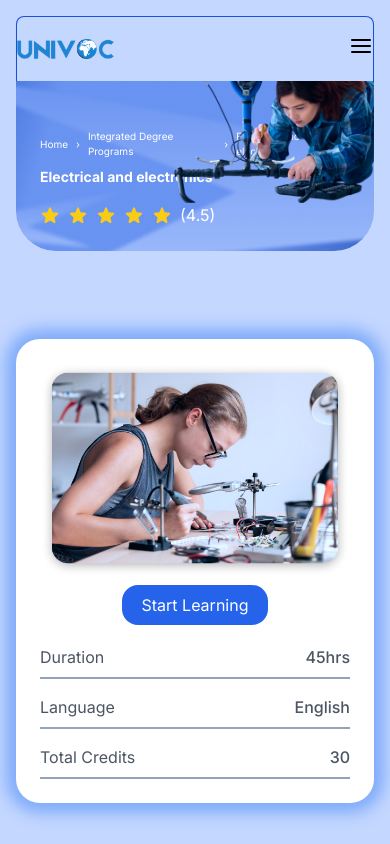
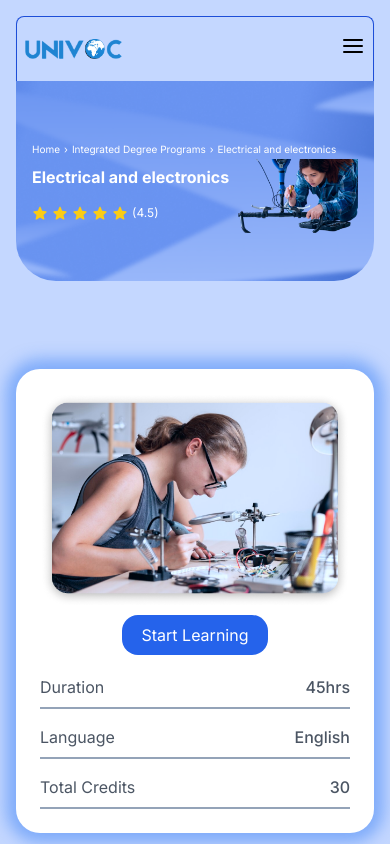
Before and after one commit to avigupta250/Univoc-Assignment, a React (Vite) app: page / in a window 390 px wide. Shown: the top 844 px of the page. Built offline with nearby package versions, Linux system fonts and the light colour scheme.

Commit message:
responsive 90% done

```diff
--- a/src/components/Courses.jsx
+++ b/src/components/Courses.jsx
@@ -27,6 +27,9 @@ const Dropdown = ({ title, items, isOpen, onToggle }) => {
   return (
     <div className="mb-3 ">
       <motion.button
+       initial={{ opacity: 0, y: 20 }}
+       whileInView={{ opacity: 1, y: 0 }}
+       transition={{ duration: 0.5, delay: 0.1 }}
         onClick={onToggle}
         className="w-full bg-white py-3  px-10 rounded-lg shadow-sm flex justify-between items-center"
         whileHover={{ backgroundColor: '#f8fafc' }}
@@ -81,8 +84,9 @@ const Courses = () => {
   return (
     <div className="border mt-10 border-slate-400 px-8 py-6  rounded-xl">
       <motion.h2
-        initial={{ opacity: 0, y: -20 }}
-        animate={{ opacity: 1, y: 0 }}
+         initial={{ opacity: 0, y: 20 }}
+         whileInView={{ opacity: 1, y: 0 }}
+         transition={{ duration: 0.5, delay: 0.1 }}
         className="text-[20px] md:text-[50px] mb-6"
       >
         Courses
--- a/src/components/Hero.jsx
+++ b/src/components/Hero.jsx
@@ -9,17 +9,19 @@ const Hero = () => {
   return (
     <motion.div
       {...fadeIn}
-      className="relative h-[170px] md:h-[450px]  rounded-b-[40px] overflow-hidden"
+      className="relative flex flex-col md:flex-row h-[200px] md:h-[450px] rounded-b-[40px] overflow-hidden"
       style={{
-        backgroundImage:`url(${frame})`,  backgroundSize: "cover",
+        backgroundImage: `url(${frame})`,
+        backgroundSize: "cover",
         backgroundPosition: "center",
         backgroundRepeat: "no-repeat",
       }}
     >
-      <div className="container  mx-auto z-10 px-6 py-12 text-white">
+      {/* First Part */}
+      <div className="container mx-auto z-10 px-4 py-6 md:px-6 md:py-12 text-white flex-1 flex flex-col justify-center">
         <motion.div
           {...slideIn}
-          className="flex items-center gap-2 justify-start text-[10px] md:text-sm mb-2"
+          className="flex items-center gap-1 md:gap-2 justify-start text-[10px] md:text-sm mb-2"
         >
           <span>Home</span>
           <span>{"›"}</span>
@@ -31,7 +33,7 @@ const Hero = () => {
           initial={{ x: -30, opacity: 0 }}
           animate={{ x: 0, opacity: 1 }}
           transition={{ delay: 0.2 }}
-          className="text-sm md:text-4xl font-bold mb-4"
+          className="text-base md:text-4xl font-bold mb-4"
         >
           Electrical and electronics
         </motion.h1>
@@ -39,23 +41,23 @@ const Hero = () => {
           initial={{ scale: 0.8, opacity: 0 }}
           animate={{ scale: 1, opacity: 1 }}
           transition={{ delay: 0.4 }}
-          className="flex items-center gap-2"
+          className="flex items-center gap-1 md:gap-2"
         >
           {[...Array(5)].map((_, i) => (
-            <StarIcon key={i} className="  h-5 w-5  text-yellow-400" />
+            <StarIcon key={i} className="h-4 w-4 md:h-5 md:w-5 text-yellow-400" />
           ))}
-          <span>(4.5)</span>
+          <span className="text-xs md:text-sm">(4.5)</span>
         </motion.div>
       </div>
 
-
+      {/* Second Part */}
       <motion.img
         initial={{ scale: 1.2, opacity: 0 }}
         animate={{ scale: 1, opacity: 1 }}
         transition={{ duration: 0.8 }}
         src={image}
         alt="Engineer working"
-        className="absolute z-20 w-[200px] h-[230x] top-0 right-0  md:right-0 md:bottom-0 md:w-1/2 md:h-full object-cover"
+        className="absolute z-20 w-[120px] h-[150px] top-10 right-4 md:static md:w-1/2 md:h-full object-contain"
       />
     </motion.div>
   );
--- a/src/components/Navbar.jsx
+++ b/src/components/Navbar.jsx
@@ -27,7 +27,7 @@ export const Navbar = () => {
       animate={{ opacity: 1, x: 0 }}
       transition={{ duration: 0.5 }}
     >
-      <img src={logo} alt="UNIVOC" className="h-5  md:h-12" />
+      <img src={logo} alt="UNIVOC" className="h-5 px-2  md:h-12" />
     </motion.div>
   );
 
@@ -67,7 +67,7 @@ export const Navbar = () => {
   );
 
   const MobileMenu = () => (
-    <div className="lg:hidden">
+    <div className="lg:hidden px-2">
       <button
         onClick={() => setIsMenuOpen(!isMenuOpen)}
         className=""
--- a/src/components/ProgramInfo.jsx
+++ b/src/components/ProgramInfo.jsx
@@ -11,7 +11,7 @@ const ProgramInfo = () => {
       variants={fadeIn}
       initial="initial"
       animate="animate"
-      className="container mx-auto md:px-10 py-12 grid sm:grid-cols-1  md:grid-cols-2 gap-20"
+      className="container mx-auto p md:px-10 py-12 grid sm:grid-cols-1  md:grid-cols-2 gap-20"
     >
 
 
@@ -19,7 +19,7 @@ const ProgramInfo = () => {
       {/* Right side card */}
       <motion.div
         variants={slideIn}
-        className="bg-white mt-10 md:mb-8 -[480px] sm:order-2 md:order-1  rounded-3xl flex flex-col -14 p-6"
+        className="bg-white mt-10 md:mb-8   md:h-[450px] sm:order-2 md:order-1  rounded-3xl flex flex-col -14 p-6"
         style={{
           boxShadow: "0 0 15px 10px rgba(59, 130, 246, 0.5)",
         }}
@@ -84,7 +84,9 @@ const ProgramInfo = () => {
 
 
 
-      <motion.div variants={slideIn} className=''>
+      <motion.div initial={{ opacity: 0, y: 80 }}
+            whileInView={{ opacity: 1, y: 0 }}
+            transition={{ duration: 0.5, delay: 0.1 }} className=''>
         <h2 className=" text-[20px] md:text-[50px]  ">About the Program</h2>
         <div className='h-[2px] w-full bg-black'> </div>
         <p className="text-gray-600 mt-2 leading-relaxed">
--- a/src/utils/animations.js
+++ b/src/utils/animations.js
@@ -23,3 +23,9 @@ export const scaleIn = {
   animate: { scale: 1, opacity: 1 },
   transition: { duration: 0.6 }
 };
+
+export const slideUp={
+  initial:{ opacity: 0, y: 20 },
+  whileInView:{ opacity: 1, y: 0 },
+  transition:{ duration: 0.5, delay: 0.1 }
+}
```
